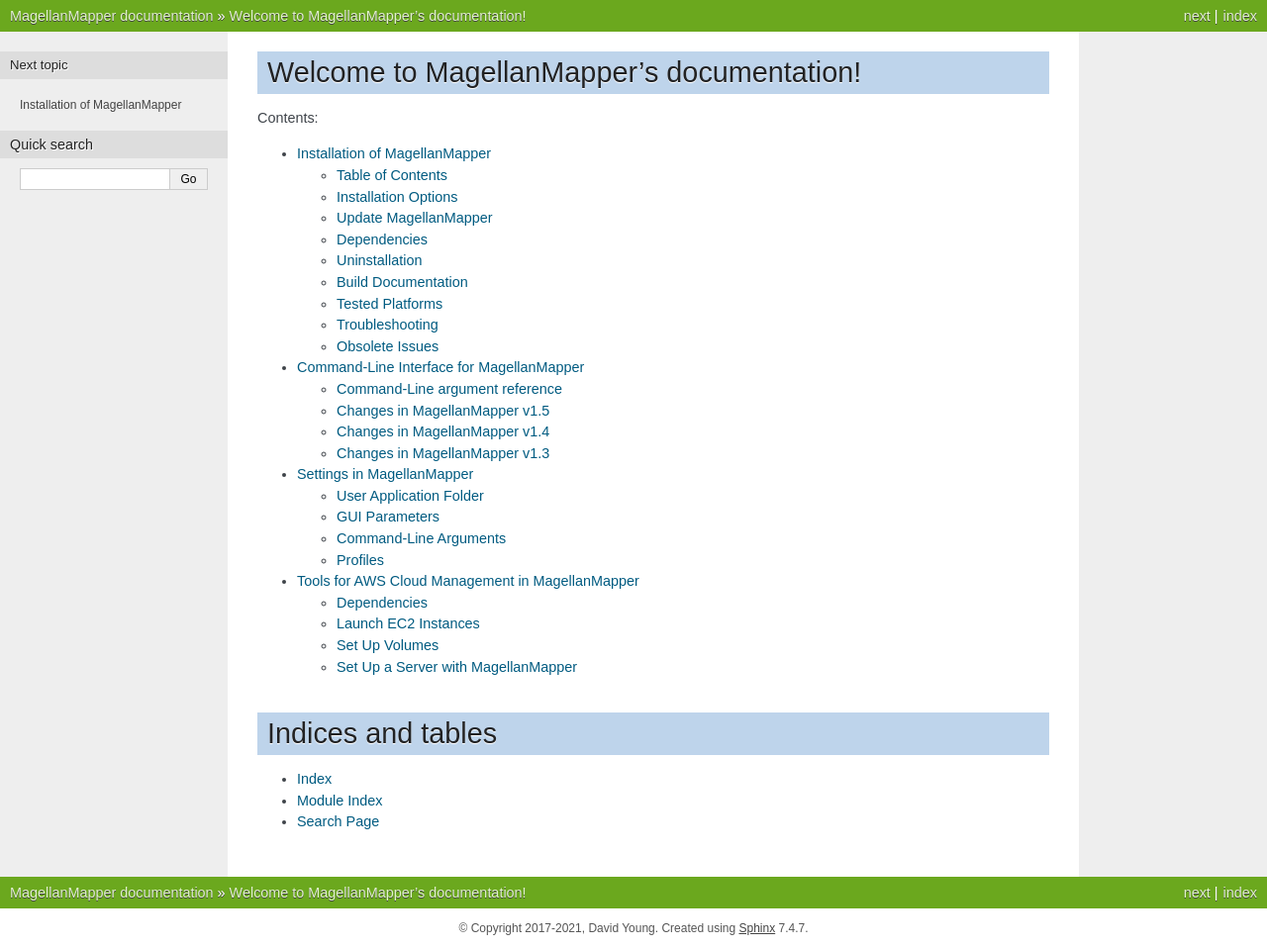
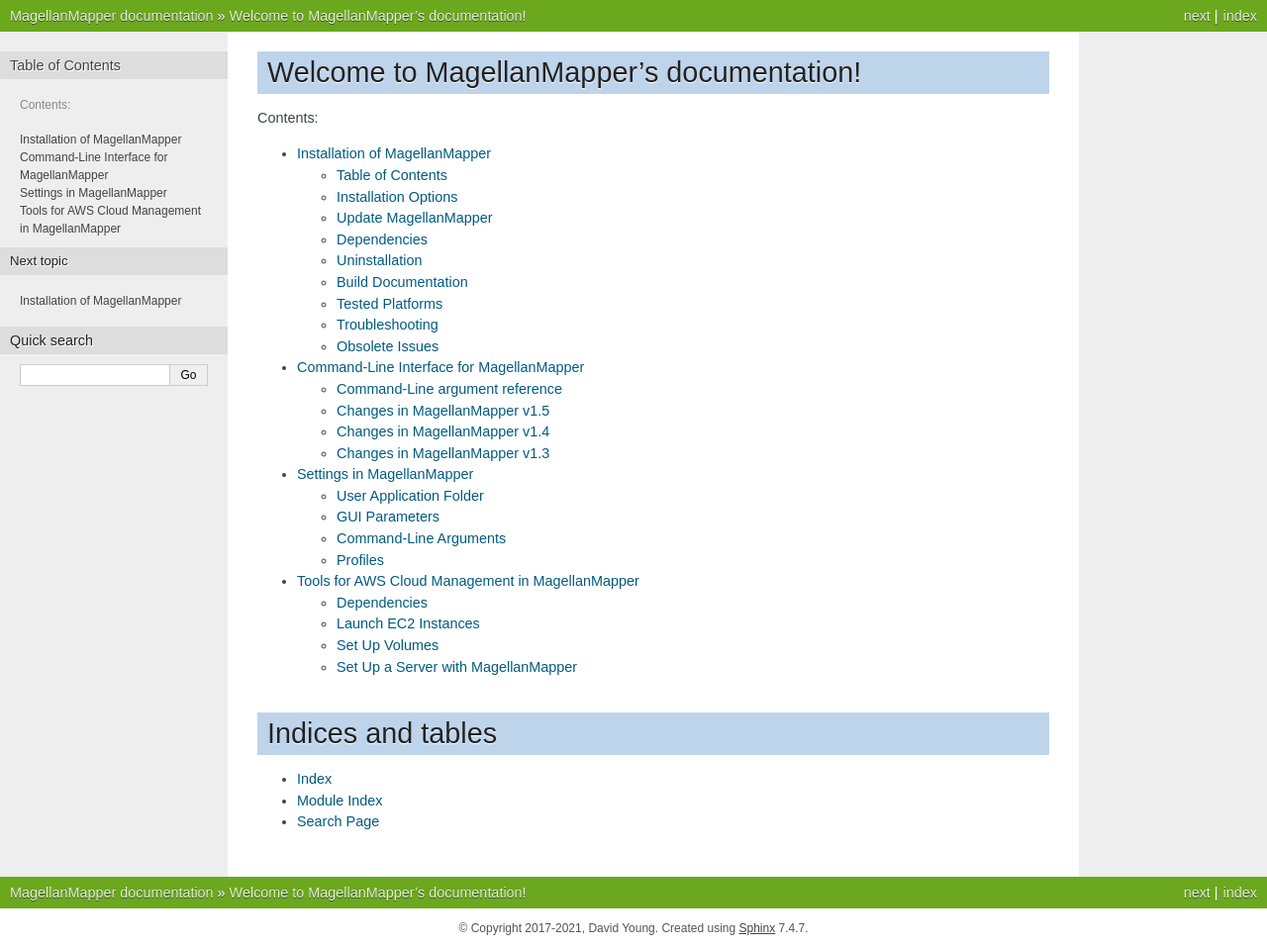
Before and after one commit to sanderslab/magellanmapper, a Sphinx documentation site: the page built from docs/index.rst, in a window 1280 px wide. Shown: the whole page at 99% size. Built offline with Sphinx 7.4.7, drawn with Linux system fonts in a browser that asks for light colours; pages that are not in the unit, such as notebooks, are missing from menus; the version number could not be read and is left out.

Commit message:
Include all doc pages in the sidebar navigation
Enable the global table of contents for the sidebar.

```diff
--- a/docs/conf.py
+++ b/docs/conf.py
@@ -115,6 +115,7 @@
     '**': [
         #'about.html',
         #'navigation.html',
+        'globaltoc.html',  # show all pages' headers
         'relations.html',  # needs 'show_related': True theme option to display
         'searchbox.html',
         #'donate.html',
```
